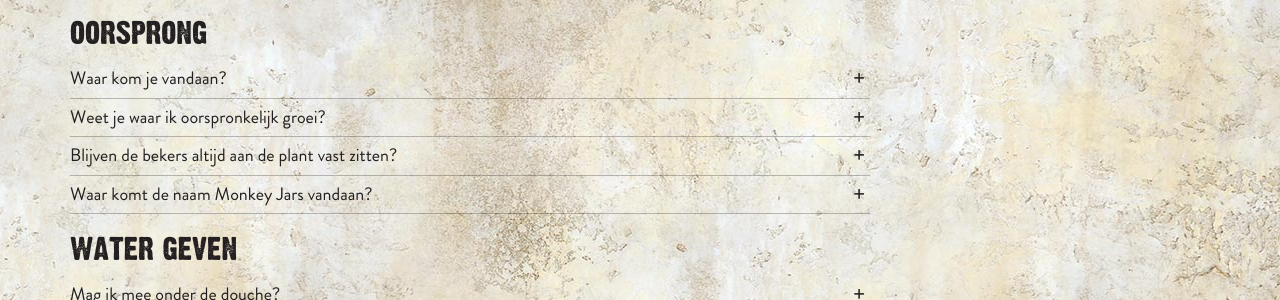
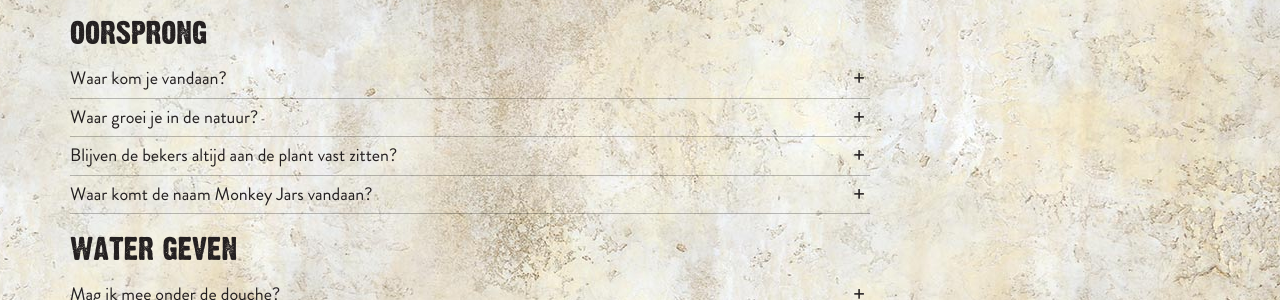
Before and after one commit to jhvanderschee/monkeyjars, a Jekyll site: the page built from weetjes/index.md, in a window 1280 px wide and 900 px high. Shown: the part 288-588 px from the top of the window. Built offline with Jekyll 4.4.1, drawn with Linux system fonts in a browser that asks for light colours.

Commit message:
Updated 'weetjes/index.md' via CloudCannon

```diff
--- a/weetjes/index.md
+++ b/weetjes/index.md
@@ -7,7 +7,7 @@ oorsprong:
       Van oorsprong kom ik uit het tropisch regenwoud van Borneo en omstreken.
       Daar kan het flink regenen! Daarom houd ik ook van veel water en een hoge
       luchtvochtigheid.
-  - title: Weet je waar ik oorspronkelijk groei?
+  - title: Waar groei je in de natuur?
     content: >-
       In de natuur groei ik tussen de bomen in de jungle. Voor mij een ideale
       plek, omdat mijn voedsel bestaat uit kleine vliegjes en insecten. Ik lok
```
